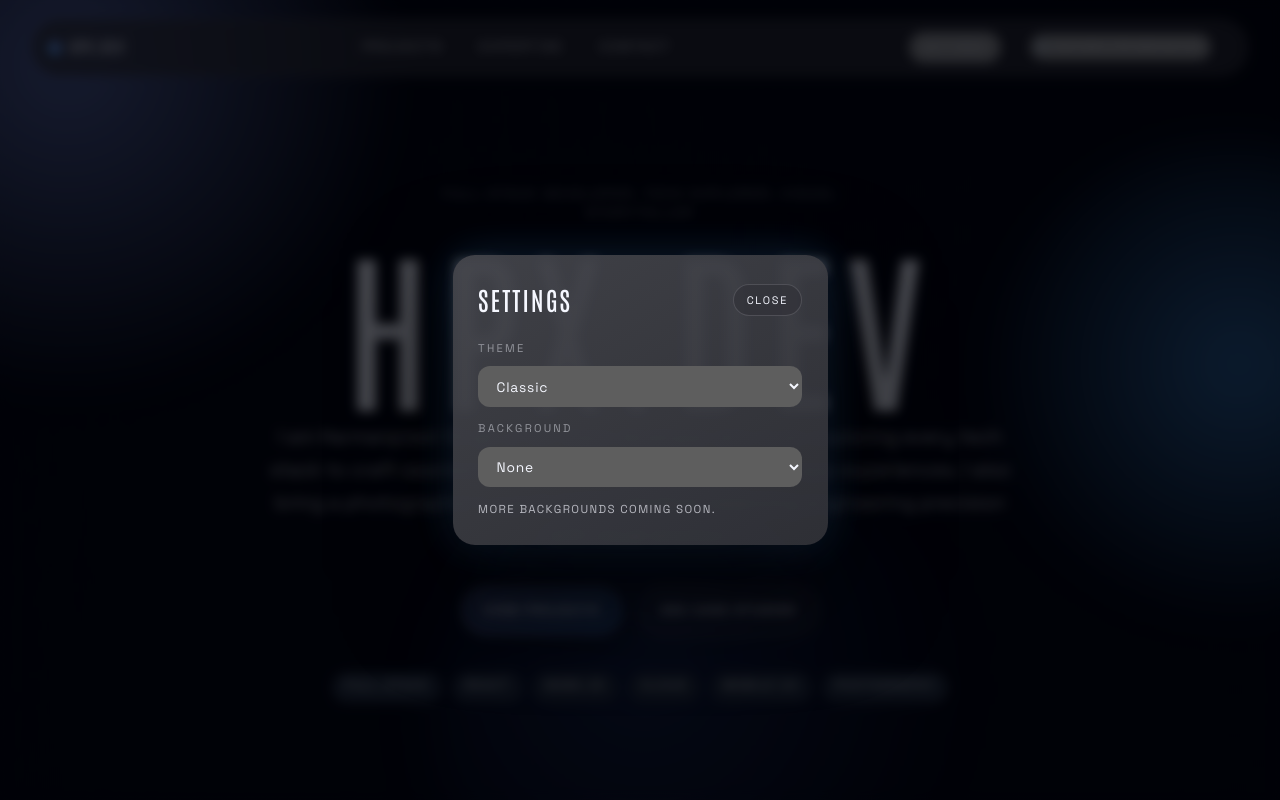
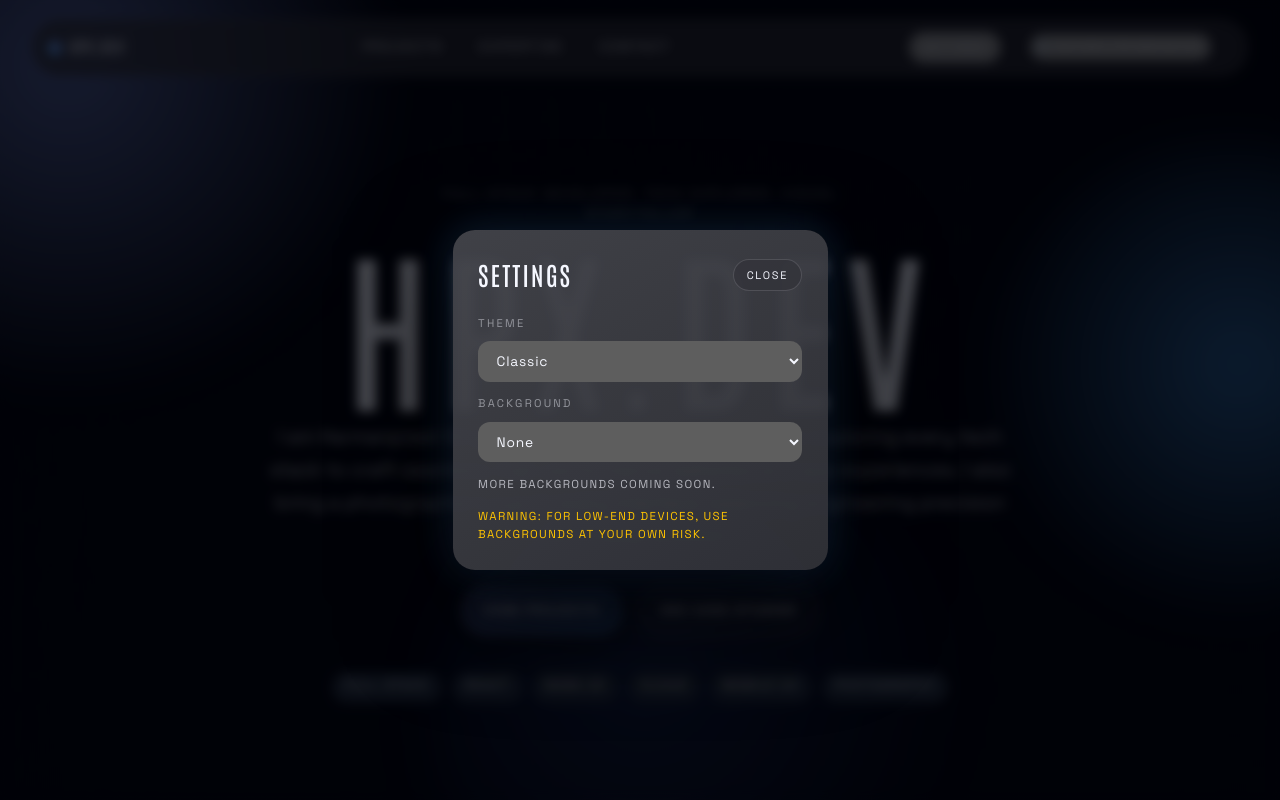
Before and after one commit to hpx07/hpx07_portfolio, a React (Vite) app: page / in a window 1280 px wide. Both pictures are taken after a click on the button "SETTINGS". Shown: the top 800 px of the page. Built offline with nearby package versions, Linux system fonts and the light colour scheme.

Commit message:
minor change

```diff
--- a/src/App.jsx
+++ b/src/App.jsx
@@ -1121,6 +1121,9 @@ function App() {
                 </select>
               </label>
               <p className="settings-modal__hint">More backgrounds coming soon.</p>
+              <p className="settings-modal__hint" style={{ color: '#ffc400' }}>
+                Warning: For Low-End Devices, use Backgrounds at your own Risk.
+              </p>
             </div>
           </div>
         </div>
```
